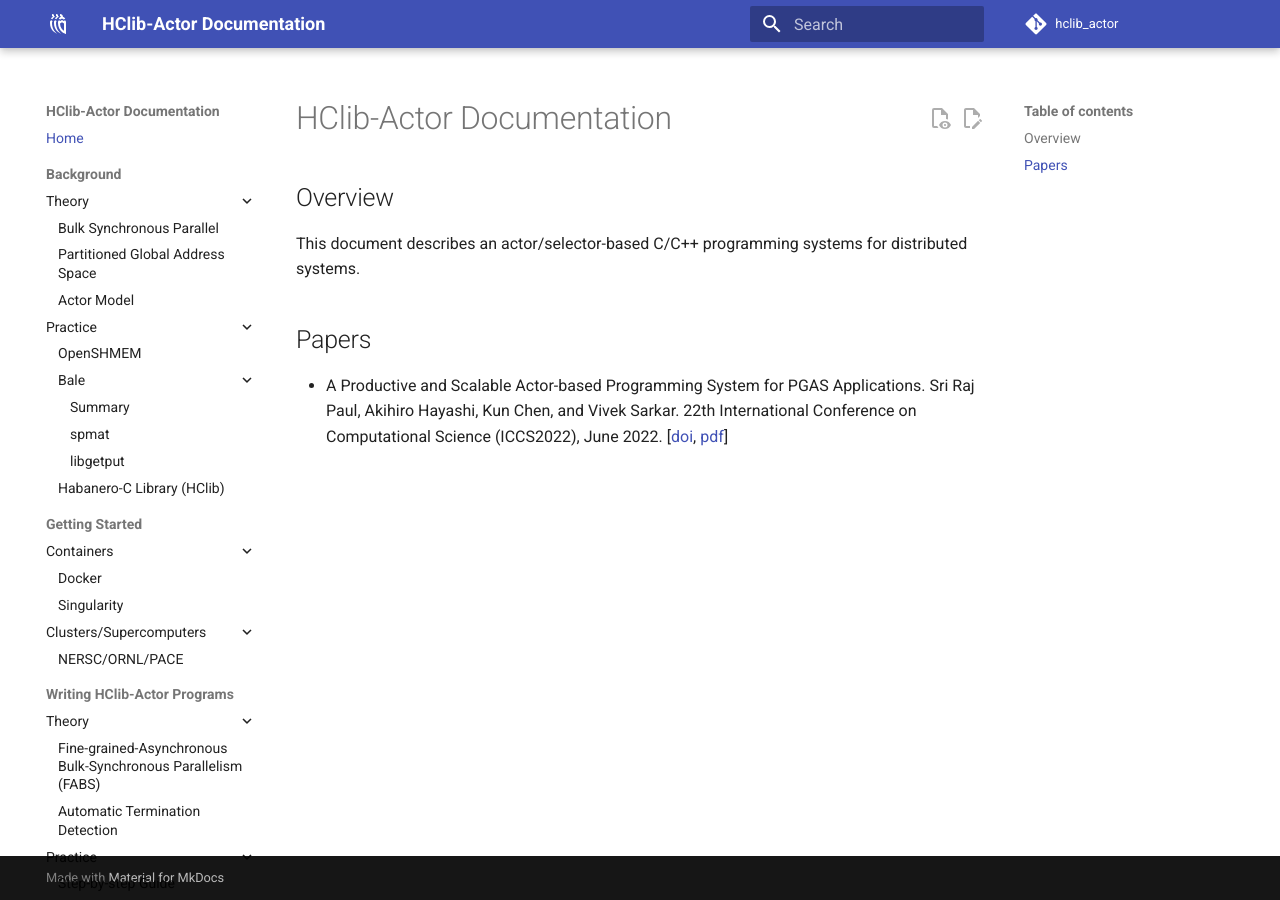
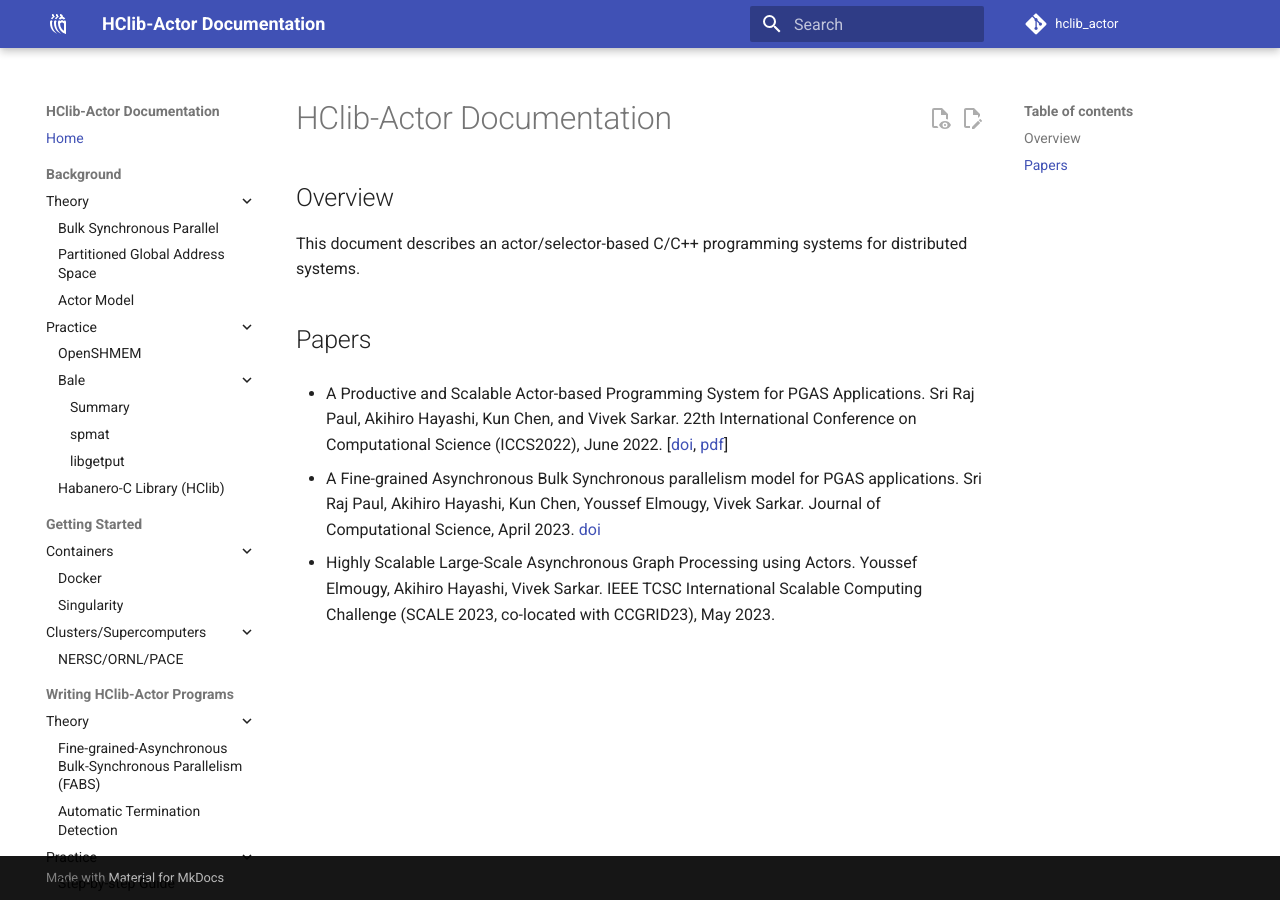
Before and after one commit to ahayashi/hclib-actor, an MkDocs documentation site: the page built from doc/markdowns/index.md, in a window 1280 px wide. Built offline with MkDocs 1.6.1 and Material for MkDocs 9.7.7, drawn with Linux system fonts in a browser that asks for light colours; comment, search, counter and statistics services are not loaded.

Commit message:
Update index.md

```diff
--- a/doc/markdowns/index.md
+++ b/doc/markdowns/index.md
@@ -6,3 +6,7 @@ This document describes an actor/selector-based C/C++ programming systems for di
 ## Papers
 
 * A Productive and Scalable Actor-based Programming System for PGAS Applications. Sri Raj Paul, Akihiro Hayashi, Kun Chen, and Vivek Sarkar. 22th International Conference on Computational Science (ICCS2022), June 2022. [[doi](https://doi.org/10.1007/978-3-031-08751-6_17), [pdf](https://www.iccs-meeting.org/archive/iccs2022/papers/133500232.pdf)]
+
+* A Fine-grained Asynchronous Bulk Synchronous parallelism model for PGAS applications. Sri Raj Paul, Akihiro Hayashi, Kun Chen, Youssef Elmougy, Vivek Sarkar. Journal of Computational Science, April 2023. [doi](https://doi.org/10.1016/j.jocs.2023.102014)
+
+* Highly Scalable Large-Scale Asynchronous Graph Processing using Actors. Youssef Elmougy, Akihiro Hayashi, Vivek Sarkar. IEEE TCSC International Scalable Computing Challenge (SCALE 2023, co-located with CCGRID23), May 2023.
```
